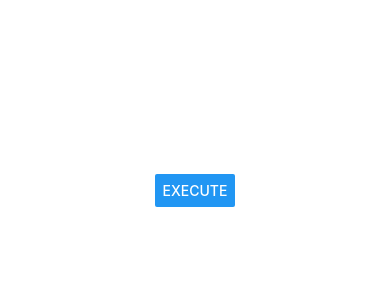
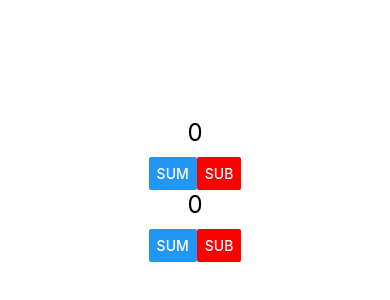
Before and after one commit to renato3x/react-native-studies, a React Native app in the folder exercises/: screen / in a window 390 px wide. Shown: the part 232-532 px from the top of the page. Built offline with nearby package versions, Linux system fonts and the light colour scheme.

Commit message:
add: hooks

```diff
--- a/exercises/src/App.js
+++ b/exercises/src/App.js
@@ -1,4 +1,5 @@
 import AppButton from './components/AppButton';
+import Counter from './components/Counter';
 import First from './components/First';
 import Fragment from './components/Fragment';
 import MinMax from './components/MinMax';
@@ -25,7 +26,9 @@ export default function App() {
         title="This is the main title"
         subtitle="My subtitle"
       /> */}
-      <AppButton/>
+      {/* <AppButton/> */}
+      <Counter/>
+      <Counter initial={0} step={5}/>
     </View>
   );
 }
--- /dev/null
+++ b/exercises/src/components/Counter.js
@@ -0,0 +1,35 @@
+import { useState } from 'react';
+import { Button, StyleSheet, Text, View } from 'react-native';
+import styles from './styles';
+
+export default function Counter({ initial, step }) {
+  const [ count, setCount ] = useState(initial || 0);
+
+  function handleCounter(value) {
+    setCount(value);
+  }
+
+  return (
+    <>
+      <Text style={styles.text}>{ count }</Text>
+      <View style={style.buttonContainer}>
+        <Button
+          title="Sum"
+          onPress={() => handleCounter(count + (step || 1))}
+        />
+
+        <Button
+          title="Sub"
+          color="red" onPress={() => handleCounter(count - (step || 1))}
+        />
+      </View>
+    </>
+  )
+}
+
+const style = StyleSheet.create({
+  buttonContainer: {
+    flexDirection: 'row',
+    marginTop: 10,
+  }
+})
```
